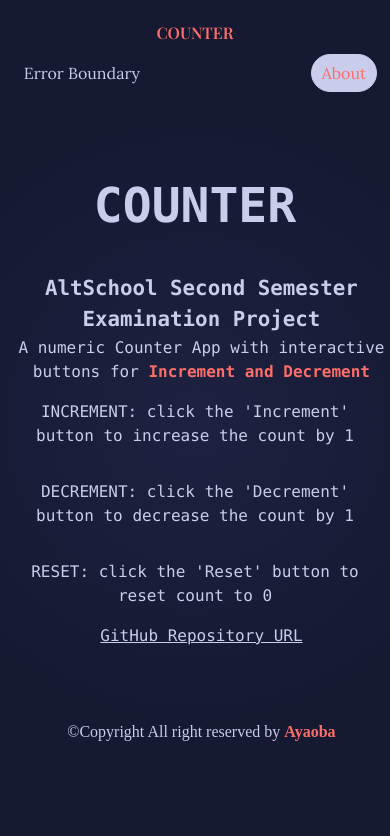
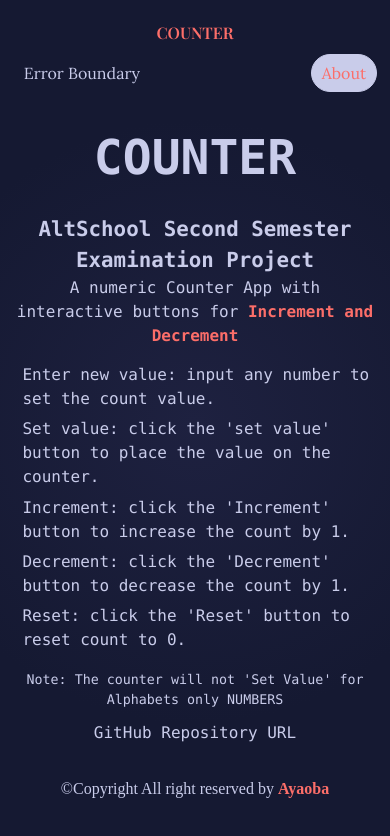
Before and after one commit to AyaobaEstelle/AltSchool-Second-Semester-Examination-Project, a React (Vite) app: page /about in a window 390 px wide. Shown: the top 836 px of the page. Built offline with nearby package versions, Linux system fonts and the light colour scheme.

Commit message:
updated css

```diff
--- a/src/components/About.jsx
+++ b/src/components/About.jsx
@@ -5,14 +5,17 @@
   return (
     <div className="about clr-neutral-100">
       <h1 className="fs-700 fw-bold">counter</h1>
-      <h3 className="fs-400">AltSchool Second Semester <strong>Examination Project</strong></h3>
+      <h3 className="fs-400"><a href="https://altschoolafrica.com/">AltSchool</a> Second Semester <strong>Examination Project</strong></h3>
       <p>A numeric Counter App with interactive buttons for <strong className="clr-primary-600">Increment and Decrement</strong></p>
       <ul>
-        <li>INCREMENT: click the 'Increment' button <span>to increase the count by 1</span></li>
-        <li>DECREMENT: click the 'Decrement' button <span>to decrease the count by 1</span></li>
-        <li>RESET: click the 'Reset' button <span>to reset count to 0</span></li>
+        <li>Enter new value: input any number <span>to set the count value.</span></li>
+        <li>Set value: click the 'set value' button <span>to place the value on the counter.</span></li>
+        <li>Increment: click the 'Increment' button <span>to increase the count by 1.</span></li>
+        <li>Decrement: click the 'Decrement' button <span>to decrease the count by 1.</span></li>
+        <li>Reset: click the 'Reset' button <span>to reset count to 0.</span></li>
       </ul>
-      <p><a className="clr-neutral-100" href="https://github.com/AyaobaEstelle/AltSchool-Second-Semester-Examination-Project">GitHub Repository URL</a></p>
+      <small>Note: The counter will not 'Set Value' <span>for Alphabets only NUMBERS</span></small>
+      <p><a href="https://github.com/AyaobaEstelle/AltSchool-Second-Semester-Examination-Project">GitHub Repository URL</a></p>
     </div>
   );
 }
--- a/src/components/NotFound.jsx
+++ b/src/components/NotFound.jsx
@@ -3,7 +3,7 @@
  function NotFound() {
   return (
     <div className='not-found'>
-      <h1 className='clr-primary-700 fw-bold fs-900'>404</h1>
+      <h1 className='clr-primary-700 fw-bold'>404</h1>
       <h2 className='fs-500'>opps! page not found</h2>
       <p className='fs-600'>The page you are looking for <strong className='clr-primary-700'> does not exist</strong>.</p>
       <a href="./">
--- a/src/index.css
+++ b/src/index.css
@@ -134,7 +134,7 @@
   align-items: center;
   justify-content: center;
   font-family: var(--ff-secondary);
-  padding-block: var(--fs-800);
+  padding: 8rem;
 }
 
 .counter input {
@@ -184,7 +184,7 @@
 .btn-red:hover {
   color: var(--clr-neutral-100);
   background-color: var(--clr-primary-700);
-  border: 1px solid var(--clr-primary-700);
+  border-color: var(--clr-primary-700);
 }
 
 
@@ -193,17 +193,18 @@
   display: flex;
   align-items: center;
   justify-content: center;
-  padding-block: 19.5rem;
+  padding-block: 19rem;
 }
 .test-error button:hover {
   background-color: var(--clr-primary-700);
-  border: 1px solid var(--clr-primary-700);;
+  border-color: var(--clr-primary-700);;
 }
 
 
 
 .error {
   min-height: 100vh;
+  overflow: hidden;
   display: flex;
   flex-direction: column;
   align-items: center;
@@ -228,13 +229,17 @@
   flex-direction: column;
   align-items: center;
   justify-content: center;
-  padding-block: 15rem;
+  padding-block: 12rem;
   font-family: var(--ff-primary);
 }
 
 .about h1 {
-  margin-bottom: var(--fs-500);
+  margin-bottom: var(--fs-400);
   text-transform: uppercase;
+}
+.about a {
+  color: var(--clr-neutral-100);
+  text-decoration: none;
 }
 
 
@@ -245,7 +250,11 @@
   align-items: center;
   justify-content: center;
   color: var(--clr-neutral-100);
-  padding-block: 7rem;
+  padding-block: 6rem;
+  font-family: var(--ff-secondary);
+}
+.not-found h1 {
+  font-size: 12rem;
 }
 .not-found h2 {
   text-transform: uppercase;
@@ -331,6 +340,9 @@
   nav a {
     margin: .3rem;
   }
+  .counter {
+    padding: 6rem;
+  }
   .counter-logo {
     font-size: var(--fs-300);
     flex-basis: 100%;
@@ -339,6 +351,12 @@
    .nav-link {
     font-size: var(--fs-200);
     padding: 6px 10px;
+   }
+   .test-error {
+    padding-block: 16rem;
+   }
+   .error {
+    padding: .5rem;
    }
    .error h2 {
     display: flex;
@@ -350,19 +368,29 @@
     height: 60vh;
    }
    .about {
-    padding-block: 4.5rem;
+    padding-block: 1.5rem;
    }
-   .about h3,
-   p,
-   .not-found {
+   .about h3 {
     text-align: center;
-    padding-left: .8rem;
+   }
+   .about p {
+    text-align: center;
+    padding-bottom: 0.5rem;
    }
    .about ul li {
+    margin: 0.4rem;
+    padding-left: 1rem;
+   }
+   .about small {
     text-align: center;
-    padding: 1rem;
+    padding-block: 0.7rem;
    }
    .not-found {
-    padding-block: 1.8rem;
+    padding-block: 1rem;
+    text-align: center;
+   }
+   .not-found h2,
+   p {
+    padding-inline: 1rem;
    }
 }
```
